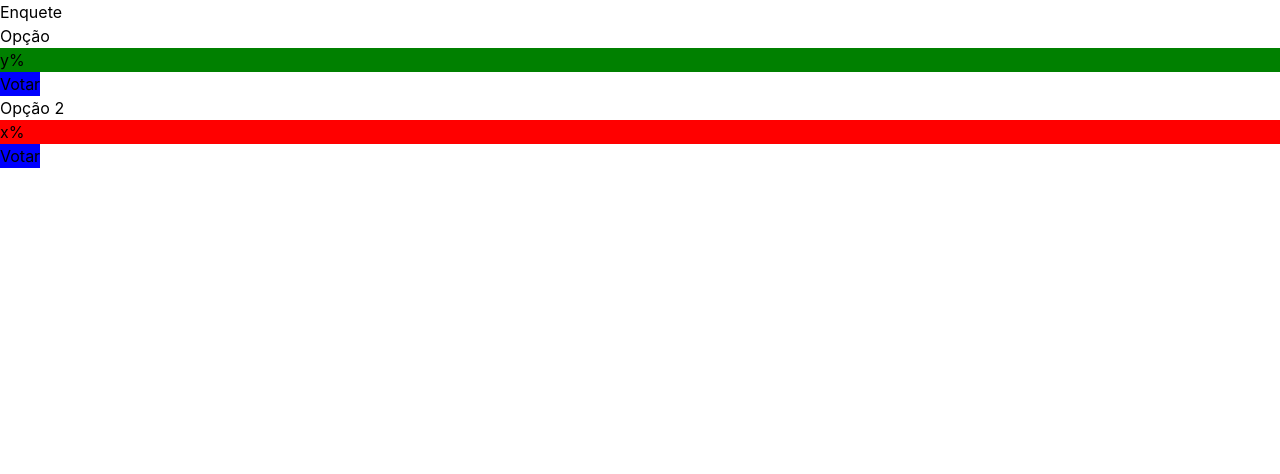
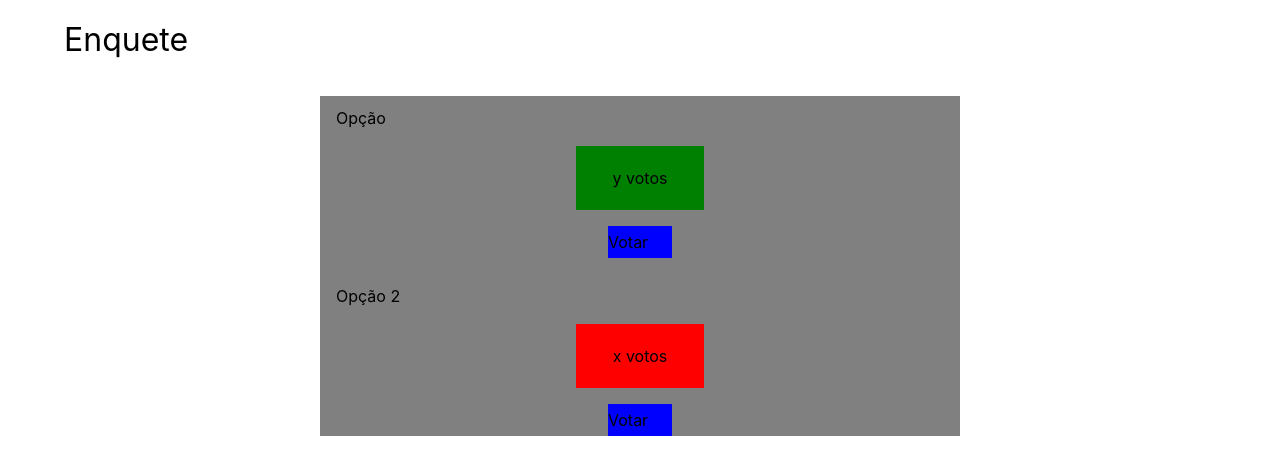
Before and after one commit to JeffSSC/desafio-codecon, a React (Create React App) app in the folder frontend/: page / in a window 1280 px wide. Shown: the top 474 px of the page. Built offline with nearby package versions, Linux system fonts and the light colour scheme.

Commit message:
front quase pronto

```diff
--- a/frontend/src/App.css
+++ b/frontend/src/App.css
@@ -1,3 +1,65 @@
+@tailwind base;
+@tailwind components;
+@tailwind utilities;
+
+.firstOption {
+  margin: 1rem auto;
+  width: 8rem;
+  height: 4rem;
+  background-color: green;
+  display: flex;
+  align-items: center;
+}
+
+.secondOption {
+  background-color: red;
+  margin: 1rem auto;
+  width: 8rem;
+  height: 4rem;
+  display: flex;
+  align-items: center;
+}
+
+.txt {
+  margin: 0 auto;
+}
+
+.voteBtn {
+  background-color: blue;
+  margin: 1rem auto;
+  width: 4rem;
+  height: 2rem;
+  display: flex;
+  align-items: center;
+}
+
+.tituloH1 {
+  margin: 1rem 0 0 4rem;
+  font-size: 2rem;
+}
+
+.tituloH2 {
+  padding-top: 10px;
+  margin: 1rem;
+  font-size: 1rem;
+}
+
+.main {
+  background-color: gray;
+  width: 50%;
+  margin: 2rem auto;
+}
+
+@keyframes App-logo-spin {
+  from {
+    transform: rotate(0deg);
+  }
+
+  to {
+    transform: rotate(360deg);
+  }
+}
+
 .App {
   text-align: center;
 }
@@ -27,28 +89,3 @@
 .App-link {
   color: #61dafb;
 }
-
-.progresso1{
-  background-color: green;
-}
-
-.progresso2 {
-  background-color: red;
-}
-
-.votar1 {
-  background-color: blue;
-}
-
-.votar2 {
-  background-color: blue;
-}
-
-@keyframes App-logo-spin {
-  from {
-    transform: rotate(0deg);
-  }
-  to {
-    transform: rotate(360deg);
-  }
-}
--- a/frontend/src/App.js
+++ b/frontend/src/App.js
@@ -3,17 +3,17 @@ import './App.css';
 function App() {
   return (
     <>
-      <h1>Enquete</h1>
-      <main className=''>
-      <h2>Opção </h2>
-        {/* <div className='progresso1'>{`${opcao1}`}</div> */}
-        <div className='progresso1'>y%</div>
-        <button className='votar1'>Votar</button>
-      <h2>Opção 2</h2>
-        {/* <div className='progresso2'>{`${opcao2}`}</div> */}
-        <div className='progresso2'>x%</div>
-        <button className='votar2'>Votar</button>
-      </main>
+        <h1 className='tituloH1'>Enquete</h1>
+        <main className='main'>
+        <h2 className='tituloH2'>Opção </h2>
+          {/* <div className='progresso1'>{`${opcao1}`}</div> */}
+          <div className='firstOption'><p className='txt'>y votos</p></div>
+          <button className='voteBtn'>Votar</button>
+        <h2 className='tituloH2'>Opção 2</h2>
+          {/* <div className='progresso2'>{`${opcao2}`}</div> */}
+          <div className='secondOption'><p className='txt'>x votos</p></div>
+          <button className='voteBtn'>Votar</button>
+        </main>
     </>
   );
 }
```
